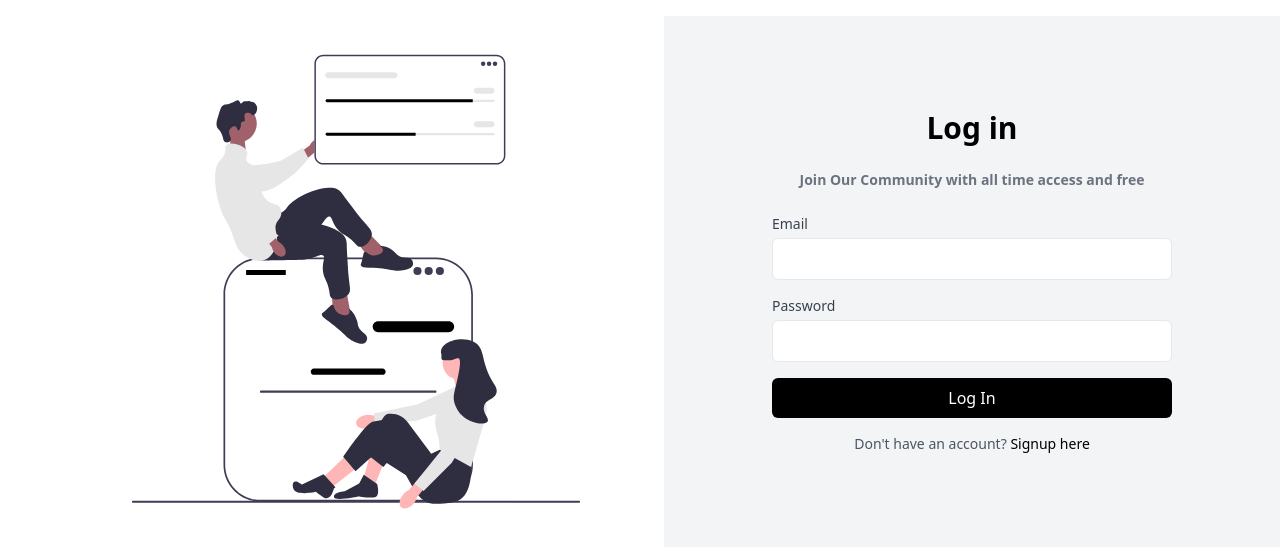
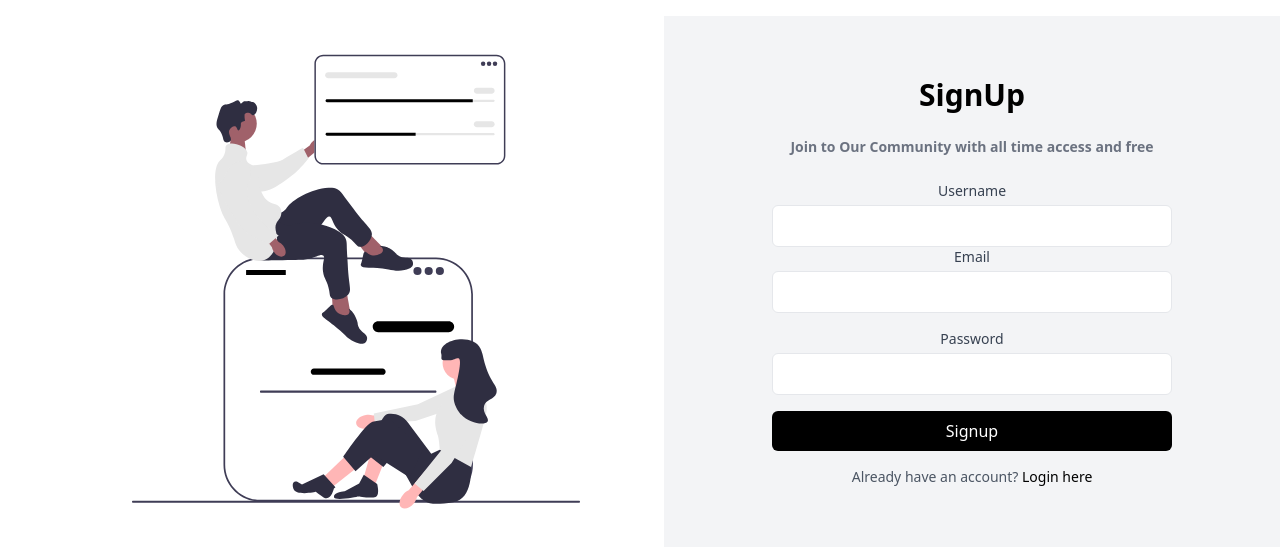
Before and after one commit to Ehabdhafer/First_vue, a Vue app in the folder client/: page /signup in a window 1280 px wide. Shown: the top 548 px of the page. Built offline with nearby package versions, Linux system fonts and the light colour scheme.

Commit message:
edit signup UI

```diff
--- a/client/src/components/signup.vue
+++ b/client/src/components/signup.vue
@@ -240,17 +240,32 @@
       <div class="w-full bg-gray-100 lg:w-1/2 flex items-center justify-center">
         <div class="max-w-md w-full p-6">
           <h1 class="text-3xl font-semibold mb-6 text-black text-center">
-            Log in
+            SignUp
           </h1>
           <h1 class="text-sm font-semibold mb-6 text-gray-500 text-center">
-            Join Our Community with all time access and free
+            Join to Our Community with all time access and free
           </h1>
 
           <form @submit.prevent="handleSubmit" class="space-y-4">
             <div>
               <label
-                htmlFor="email"
-                class="block text-sm font-medium text-gray-700"
+                for="username"
+                class="block text-sm font-medium text-gray-700 text-center"
+                >Username</label
+              >
+              <input
+                type="text"
+                name="username"
+                v-model="username"
+                @input="validateUsername"
+                class="mt-1 p-2 w-full border rounded-md focus:border-gray-200 focus:outline-none focus:ring-2 focus:ring-offset-2 focus:ring-gray-300 transition-colors duration-300"
+              />
+              <span v-if="nameError" class="text-red-600 text-sm">{{
+                nameError
+              }}</span>
+              <label
+                for="email"
+                class="block text-sm font-medium text-gray-700 text-center"
               >
                 Email
               </label>
@@ -268,8 +283,8 @@
             </div>
             <div>
               <label
-                htmlFor="password"
-                class="block text-sm font-medium text-gray-700"
+                for="password"
+                class="block text-sm font-medium text-gray-700 text-center"
               >
                 Password
               </label>
@@ -291,7 +306,7 @@
                 class="w-full bg-black text-white p-2 rounded-md hover:bg-gray-800 focus:bg-black focus:outline-none focus:ring-2 focus:ring-offset-2 focus:ring-gray-900 transition-colors duration-300"
                 :disabled="!isValidForm"
               >
-                Log In
+                Signup
               </button>
             </div>
           </form>
@@ -303,9 +318,9 @@
           </div>
           <div class="mt-4 text-sm text-gray-600 text-center">
             <p>
-              Don't have an account?
-              <button class="text-black hover:underline" @click="Signup">
-                Signup here
+              Already have an account?
+              <button class="text-black hover:underline" @click="Login">
+                Login here
               </button>
             </p>
           </div>
@@ -315,8 +330,88 @@
   </div>
 </template>
 <script>
+import axios from "axios";
+import Cookies from "js-cookie";
+
 export default {
   name: "SignUp",
+  data() {
+    return {
+      username: "",
+      email: "",
+      password: "",
+      errorMessage: "",
+      nameError: "",
+      emailError: "",
+      passwordError: "",
+    };
+  },
+  computed: {
+    isValidForm() {
+      return (
+        this.username &&
+        !this.nameError &&
+        this.email &&
+        !this.emailError &&
+        this.password &&
+        !this.passwordError
+      );
+    },
+  },
+  methods: {
+    validateUsername() {
+      if (!this.username) {
+        this.nameError = "Username is required";
+      } else if (this.username.length < 3) {
+        this.nameError = "Username should be at least 3 characters";
+      } else {
+        this.nameError = "";
+      }
+    },
+    validateEmail() {
+      const emailpattern = /^[^\s@]+@[^\s@]+\.[^\s@]+$/;
+      if (!this.email) {
+        this.emailError = "Email is required";
+      } else if (!emailpattern.test(this.email)) {
+        this.emailError = "Invalid Email Format";
+      } else {
+        this.emailError = "";
+      }
+    },
+    validatePassword() {
+      if (!this.password) {
+        this.passwordError = "Password is required";
+      } else if (this.password.length < 6) {
+        this.passwordError = "Password must be at least 6 characters";
+      } else {
+        this.passwordError = "";
+      }
+    },
+    Login() {
+      this.$router.push("/login");
+    },
+    async handleSubmit() {
+      try {
+        const response = await axios.post("http://localhost:8000/register", {
+          username: this.username,
+          email: this.email,
+          password: this.password,
+        });
+        Cookies.set("token", response.data.token, { expires: 0.5 });
+        this.errorMessage = "Signup Successfully";
+        setTimeout(() => {
+          this.$router.push("/"); // for navigate to home page
+        }, 3000);
+      } catch (err) {
+        if (err.response && err.response.status === 400) {
+          this.errorMessage =
+            err.response.data.message || "signup failed: Invalid credentials";
+        } else {
+          this.errorMessage = "An unexpected error occurred.";
+        }
+        console.error("signup failed:", err);
+      }
+    },
+  },
 };
 </script>
-<style lang=""></style>
```
